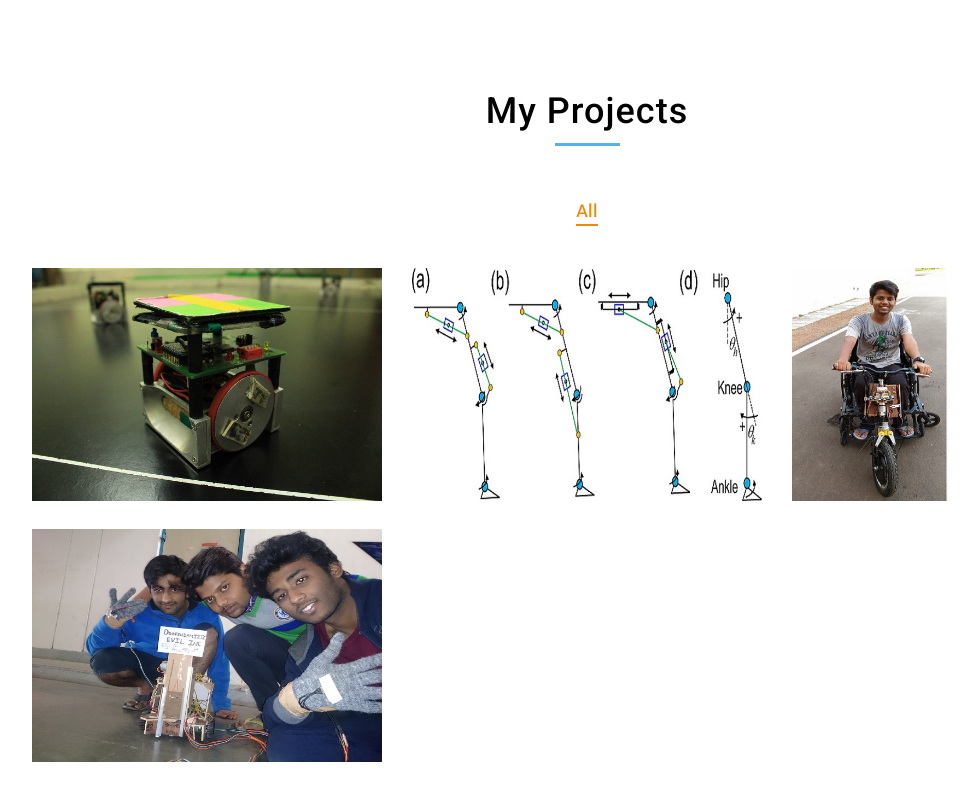
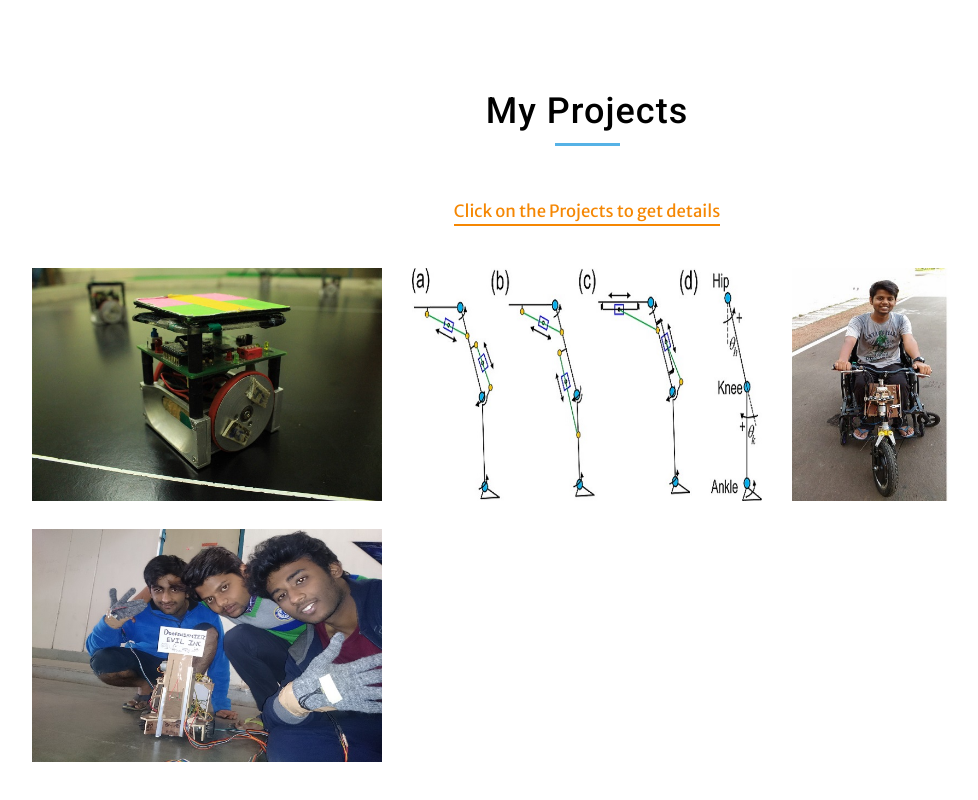
Before and after one commit to SudzSharma/Blog, a website: page index.html in a window 1280 px wide. Shown: the part 905-1705 px from the top of the page, without its empty margins (53-1031 px from the left). Drawn offline with Linux system fonts and the light colour scheme.

Commit message:
Modified Index

```diff
--- a/index.html
+++ b/index.html
@@ -87,7 +87,7 @@ Smartphone Compatible web template, free webdesigns for Nokia, Samsung, LG, Sony
 			<div class="sap_tabs">
 				<div id="horizontalTab" style="display: block; width: 100%; margin: 0px;">
 					<ul class="resp-tabs-list wow fadeInUp animated" data-wow-delay=".7s">
-						<li class="resp-tab-item"><span>All</span></li>
+						<li class="resp-tab-item"><span>Click on the Projects to get details</span></li>
 
 					</ul>
 					<div class="clearfix"> </div>
```
